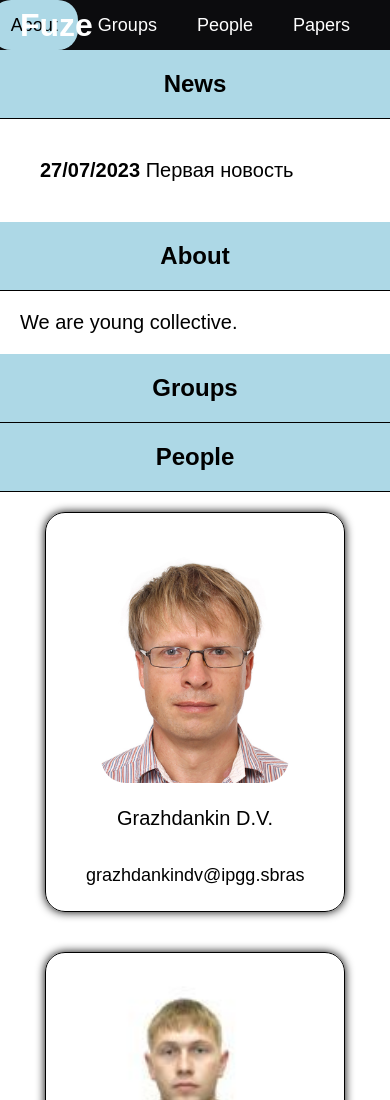
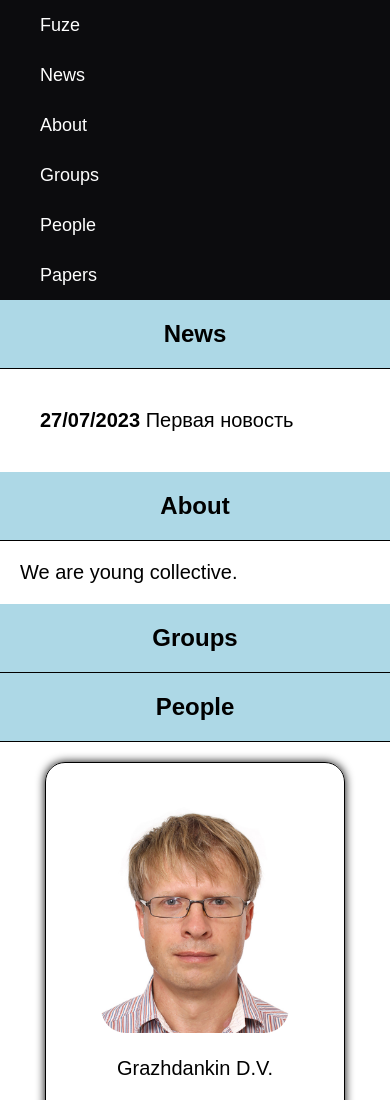
Before and after one commit to dimasiberia/fuze, a plain HTML site: page index.html in a window 390 px wide. Shown: the top 1100 px of the page. Drawn offline with Linux system fonts and the light colour scheme.

Commit message:
add responsive

```diff
--- a/index.html
+++ b/index.html
@@ -12,13 +12,14 @@
 <body>
     <header>
         <div class="header">
-            <h1 id="head">Fuze</h1>
-            <a href="#news">News</a>
-            <a href="#about">About</a>
-            <a href="#group">Groups</a>
-            <a href="#people">People</a>
-            <a href="#papers">Papers</a>
-
+            <a href="">Fuze</a>
+            <div class="header-right">
+                <a href="#news">News</a>
+                <a href="#about">About</a>
+                <a href="#group">Groups</a>
+                <a href="#people">People</a>
+                <a href="#papers">Papers</a>
+            </div>
         </div>
     </header>
     <main>
--- a/style.css
+++ b/style.css
@@ -37,6 +37,7 @@ main {
 header {
     background-color: #0C0C0E;
     padding: 0 20px;
+    overflow: hidden;
 }
 
 ul {
@@ -60,19 +61,16 @@ a {
     line-height: 50px;
     padding: 0 20px;
 }
-.header{
-    display: flex;
-    align-items: center;
-    justify-content: flex-end;
-}
-#head{
-    position: absolute;
-    left: 20px;
-}
+
+.header-right {
+    float: right;
+  }
+
 header a:hover{
     background-color: lightblue;
     border-radius: 20px;
     color: black;
+    padding: 20px;
 }
 
 .people-container{
@@ -118,3 +116,14 @@ footer{
 #footer{
     color: white;
 }
+@media screen and (max-width: 500px) {
+    .header a {
+      float: none;
+      display: block;
+      text-align: left;
+    }
+
+    .header-right {
+      float: none;
+    }
+}
```
